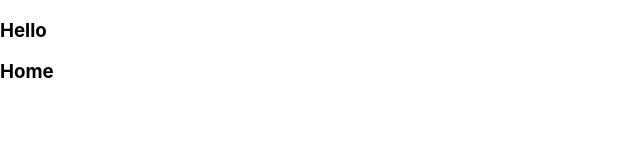
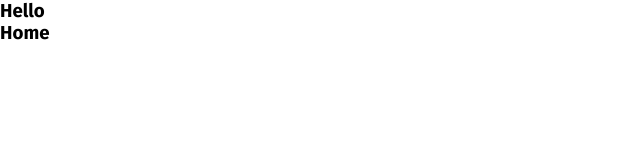
Before and after one commit to calebchris000/Book-An-Appointment, a React (Create React App) app: page / in a window 1280 px wide. Shown: the top 160 px of the page, without its empty margins (0-640 px from the left). Built offline with nearby package versions, Linux system fonts and the light colour scheme; the HTML template or start-up script is replaced by a standard one.

Commit message:
Add global font and reset margin and padding

```diff
--- a/src/index.css
+++ b/src/index.css
@@ -1,13 +1,19 @@
+@import url("https://fonts.googleapis.com/css2?family=Fira+Sans:wght@300;400;500;600;700;900&display=swap");
 body {
   margin: 0;
-  font-family: -apple-system, BlinkMacSystemFont, 'Segoe UI', 'Roboto', 'Oxygen',
-    'Ubuntu', 'Cantarell', 'Fira Sans', 'Droid Sans', 'Helvetica Neue',
-    sans-serif;
+  font-family: -apple-system, BlinkMacSystemFont, "Segoe UI", "Roboto", "Oxygen", "Ubuntu", "Cantarell", "Fira Sans", "Droid Sans", "Helvetica Neue", sans-serif;
   -webkit-font-smoothing: antialiased;
   -moz-osx-font-smoothing: grayscale;
 }
 
-code {
-  font-family: source-code-pro, Menlo, Monaco, Consolas, 'Courier New',
-    monospace;
+:root {
+  margin: 0;
+  padding: 0;
 }
+
+* {
+  margin: 0;
+  padding: 0;
+  font-family: "Fira Sans", sans-serif;
+  box-sizing: border-box;
+}
```
